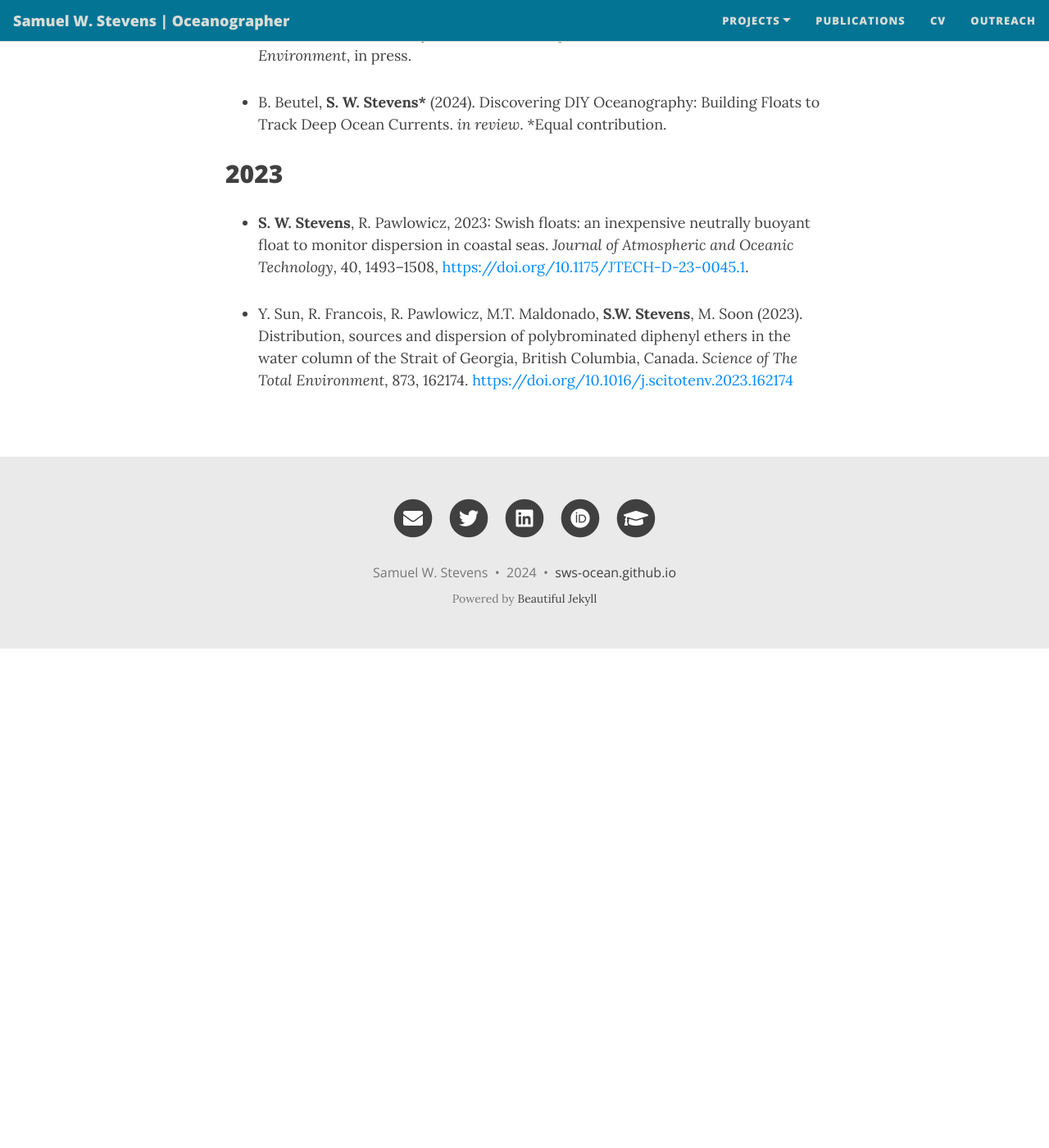
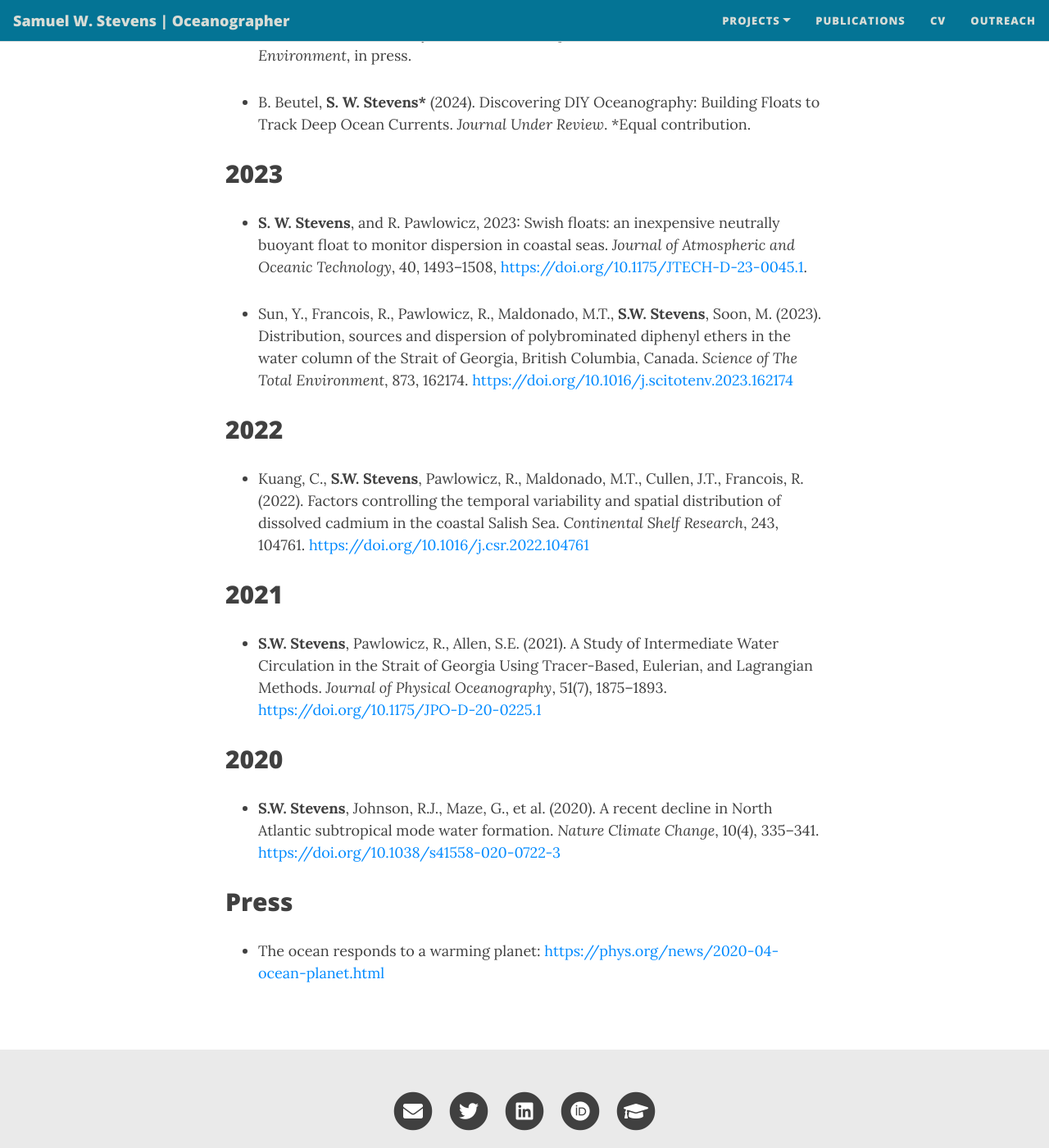
Before and after one commit to sws-ocean/sws-ocean.github.io, a Jekyll site: the page built from docs/pubs.md, in a window 1280 px wide and 1400 px high, scrolled down 356 px. Shown: the whole window at 82% size. Built offline with Jekyll 4.4.1, drawn with Linux system fonts in a browser that asks for light colours; nearby versions of some CDN libraries; before the commit the page ends 1147 px from its top, so only the background shows below that.

Commit message:
Update pubs.md

```diff
--- a/docs/pubs.md
+++ b/docs/pubs.md
@@ -15,7 +15,6 @@ description: Review the scholarly publications of Sam Stevens. This page catalog
   gtag('config', 'G-XFFDFDXETF');
 </script>
 
-
 <section>
   <h2>2024</h2>
   <ul>
@@ -23,7 +22,7 @@ description: Review the scholarly publications of Sam Stevens. This page catalog
       <p><strong>S. W. Stevens</strong>, R. Pawlowicz, T. Tanhua, L. Gerke, W. Nesbitt, J. Chassé, A. Drozdowski, D. Wallace (2024). Deep inflow transport and dispersion in the Gulf of St. Lawrence revealed by a tracer release experiment. <em>Communications Earth and Environment</em>, in press.</p>
     </li>
     <li>
-      <p>B. Beutel, <strong>S. W. Stevens*</strong> (2024). Discovering DIY Oceanography: Building Floats to Track Deep Ocean Currents. <em>in review</em>. *Equal contribution.</p>
+      <p>B. Beutel, <strong>S. W. Stevens*</strong> (2024). Discovering DIY Oceanography: Building Floats to Track Deep Ocean Currents. <em>Journal Under Review</em>. *Equal contribution.</p>
     </li>
   </ul>
 </section>
@@ -32,10 +31,46 @@ description: Review the scholarly publications of Sam Stevens. This page catalog
   <h2>2023</h2>
   <ul>
     <li>
-      <p><strong>S. W. Stevens</strong>, R. Pawlowicz, 2023: Swish floats: an inexpensive neutrally buoyant float to monitor dispersion in coastal seas. <em>Journal of Atmospheric and Oceanic Technology</em>, 40, 1493–1508, <a href="https://doi.org/10.1175/JTECH-D-23-0045.1">https://doi.org/10.1175/JTECH-D-23-0045.1</a>.</p>
+      <p><strong>S. W. Stevens</strong>, and R. Pawlowicz, 2023: Swish floats: an inexpensive neutrally buoyant float to monitor dispersion in coastal seas. <em>Journal of Atmospheric and Oceanic Technology</em>,  40, 1493–1508, <a href="https://doi.org/10.1175/JTECH-D-23-0045.1">https://doi.org/10.1175/JTECH-D-23-0045.1</a>.</p>
     </li>
     <li>
-      <p>Y. Sun, R. Francois, R. Pawlowicz, M.T. Maldonado, <strong>S.W. Stevens</strong>, M. Soon (2023). Distribution, sources and dispersion of polybrominated diphenyl ethers in the water column of the Strait of Georgia, British Columbia, Canada. <em>Science of The Total Environment</em>, 873, 162174. <a href="https://doi.org/10.1016/j.scitotenv.2023.162174">https://doi.org/10.1016/j.scitotenv.2023.162174</a></p>
+      <p>Sun, Y., Francois, R., Pawlowicz, R., Maldonado, M.T., <strong>S.W. Stevens</strong>, Soon, M. (2023). Distribution, sources and dispersion of polybrominated diphenyl ethers in the water column of the Strait of Georgia, British Columbia, Canada. <em>Science of The Total Environment</em>, 873, 162174. <a href="https://doi.org/10.1016/j.scitotenv.2023.162174">https://doi.org/10.1016/j.scitotenv.2023.162174</a></p>
     </li>
   </ul>
 </section>
+
+<section>
+  <h2>2022</h2>
+  <ul>
+    <li>
+      <p>Kuang, C., <strong>S.W. Stevens</strong>, Pawlowicz, R., Maldonado, M.T., Cullen, J.T., Francois, R. (2022). Factors controlling the temporal variability and spatial distribution of dissolved cadmium in the coastal Salish Sea. <em>Continental Shelf Research</em>, 243, 104761. <a href="https://doi.org/10.1016/j.csr.2022.104761">https://doi.org/10.1016/j.csr.2022.104761</a></p>
+    </li>
+  </ul>
+</section>
+
+<section>
+  <h2>2021</h2>
+  <ul>
+    <li>
+      <p><strong>S.W. Stevens</strong>, Pawlowicz, R., Allen, S.E. (2021). A Study of Intermediate Water Circulation in the Strait of Georgia Using Tracer-Based, Eulerian, and Lagrangian Methods. <em>Journal of Physical Oceanography</em>, 51(7), 1875–1893. <a href="https://doi.org/10.1175/JPO-D-20-0225.1">https://doi.org/10.1175/JPO-D-20-0225.1</a></p>
+    </li>
+  </ul>
+</section>
+
+<section>
+  <h2>2020</h2>
+  <ul>
+    <li>
+      <p><strong>S.W. Stevens</strong>, Johnson, R.J., Maze, G., et al. (2020). A recent decline in North Atlantic subtropical mode water formation. <em>Nature Climate Change</em>, 10(4), 335–341. <a href="https://doi.org/10.1038/s41558-020-0722-3">https://doi.org/10.1038/s41558-020-0722-3</a></p>
+    </li>
+  </ul>
+</section>
+
+<section>
+  <h2>Press</h2>
+  <ul>
+    <li>
+      <p>The ocean responds to a warming planet: <a href="https://phys.org/news/2020-04-ocean-planet.html">https://phys.org/news/2020-04-ocean-planet.html</a></p>
+    </li>
+  </ul>
+</section>
```
